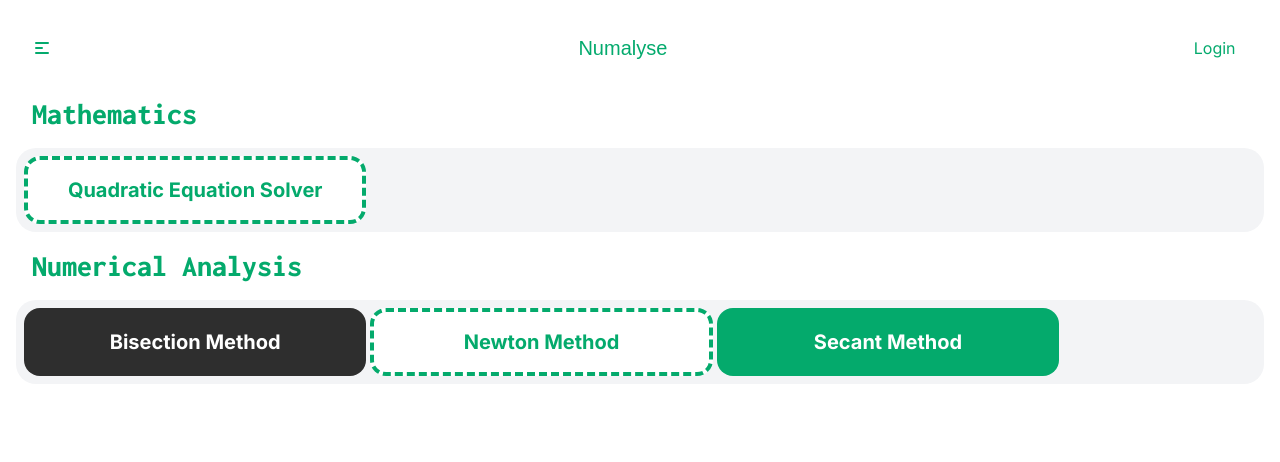
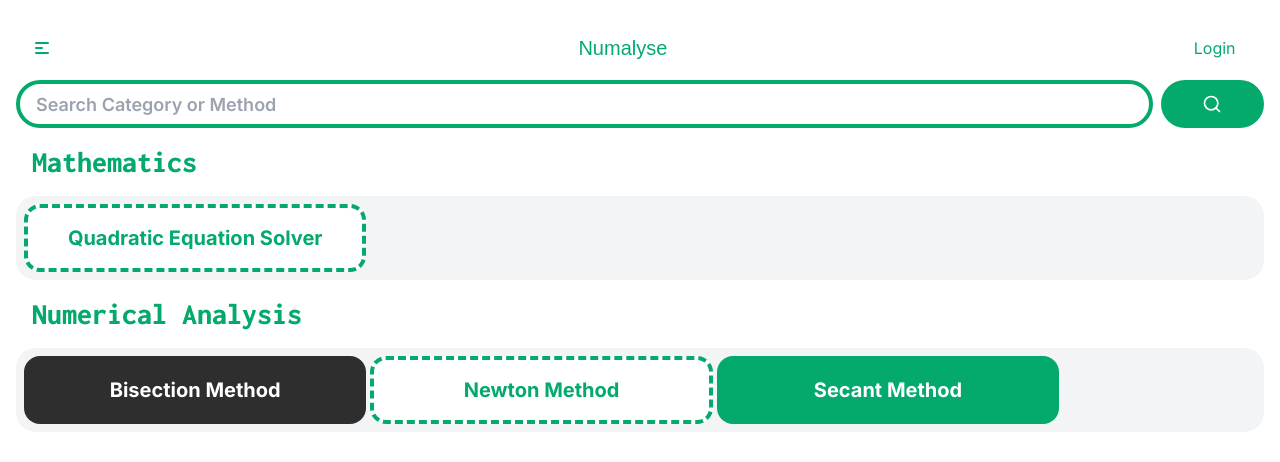
Before and after one commit to Hammadulhaq123/Numalyse, a Next.js app: page /solve in a window 1280 px wide. Shown: the top 462 px of the page. Built offline with nearby package versions, Linux system fonts and the light colour scheme; a web font is replaced by a local one.

Commit message:
Working on search functionality on the list page. The search functionality is not working for now

```diff
--- a/app/solve/page.js
+++ b/app/solve/page.js
@@ -1,6 +1,9 @@
-import React from 'react'
-import { methods } from '../../data/list'
+"use client"
+
+import { useState } from 'react'
+import { methodsList } from '../../data/list'
 import { Inconsolata } from "next/font/google"
+import { FiSearch } from "react-icons/fi"
 import Navbar from '../../components/Navbar'
 import GreenBox from './components/GreenBox'
 import GreenBorder from './components/GreenBorder'
@@ -14,17 +17,35 @@ const supreme = Inconsolata({
 })
 
 const page = () => {
+    const [methods, setMethods] = useState(methodsList)
+    const [value, setValue] = useState("");
+
+    const handleSubmit = (e) => {
+        e.preventDefault();
+        setMethods(methods.filter((value) => {
+            return (value)
+        }))
+        console.log(methods);
+    }
+
     return (
         <div className='p-4 h-screen overflow-x-hidden overflow-y-auto bg-white'>
             <Navbar />
+            <form onSubmit={(e) => handleSubmit(e)} className='w-full h-auto flex gap-2'>
+
+                <input type='text' placeholder='Search Category or Method' className='bg-white outline-none border-4 border-[#04aa6c] px-4 text-[#04aa6c] font-semibold text-lg w-11/12 h-12 rounded-full' value={value} onChange={(e) => setValue(e.target.value)} name='search' />
+                <button type='submit' className='w-1/12 h-12 rounded-full bg-[#04aa6c] text-white  flex justify-center items-center'>
+                    <FiSearch className='font-bold text-xl' />
+                </button>
+            </form>
 
             {
                 methods?.map((method, key) => {
                     return (
-                        <>
+                        <div key={key}>
                             <div className='w-full h-auto flex p-4 items-center justify-start'>
 
-                                <h1 key={key} className={` ${supreme.className} text-3xl font-bold text-[#04aa6c]`}>
+                                <h1 className={` ${supreme.className} text-3xl font-bold text-[#04aa6c]`}>
                                     {method?.methodCategory}
                                 </h1>
                             </div>
@@ -52,7 +73,7 @@ const page = () => {
                                     ))
                                 }
                             </div>
-                        </>
+                        </div>
 
                     )
 
--- a/data/list.js
+++ b/data/list.js
@@ -1,4 +1,4 @@
-export const methods = [
+export const methodsList = [
     {
         "methodCategory": "Mathematics", "methodList": [
             {
```
